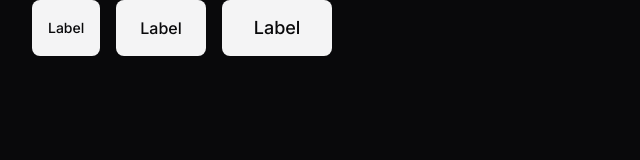
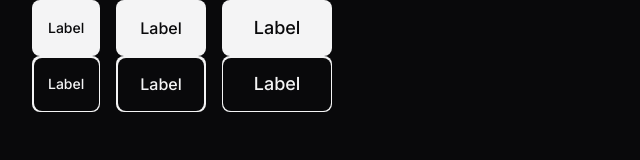
Before and after one commit to beefreguglia/full-stack-zingen, a plain HTML site: page index.html in a window 1280 px wide. Shown: the whole page, without its empty margins (0-640 px from the left). Drawn offline with Linux system fonts and the light colour scheme.

Commit message:
feature: create secondary button styles

```diff
--- a/index.html
+++ b/index.html
@@ -15,5 +15,20 @@
     <button class="btn btn-md">Label</button>
     <button class="btn btn-lg">Label</button>
   </div>
+  <div class="flex gap-1 container">
+    <a
+      aria-label="Label"
+      href="#"
+      class="btn btn-sm secondary"
+    ></a>
+    <button
+      aria-label="Label"
+      class="btn btn-md secondary"
+    ></button>
+    <button
+      aria-label="Label"
+      class="btn btn-lg secondary"
+    ></button>
+  </div>
 </body>
 </html>
--- a/styles/buttons.css
+++ b/styles/buttons.css
@@ -42,3 +42,25 @@
   padding: 1rem 2rem;
   font-size: 1.125rem;
 }
+
+.btn[aria-label] {
+  position: relative;
+
+  &::before {
+    content: '';
+    position: absolute;
+    border-radius: inherit;
+    inset: 0.09375rem;
+    background-color: var(--bg-color);
+  }
+
+  &::after {
+    content: attr(aria-label);
+    background: var(--btn-bg-color);
+    -webkit-background-clip: text;
+    background-clip: text;
+    color: transparent;
+    position: relative;
+    z-index: 1;
+  }
+}
```
